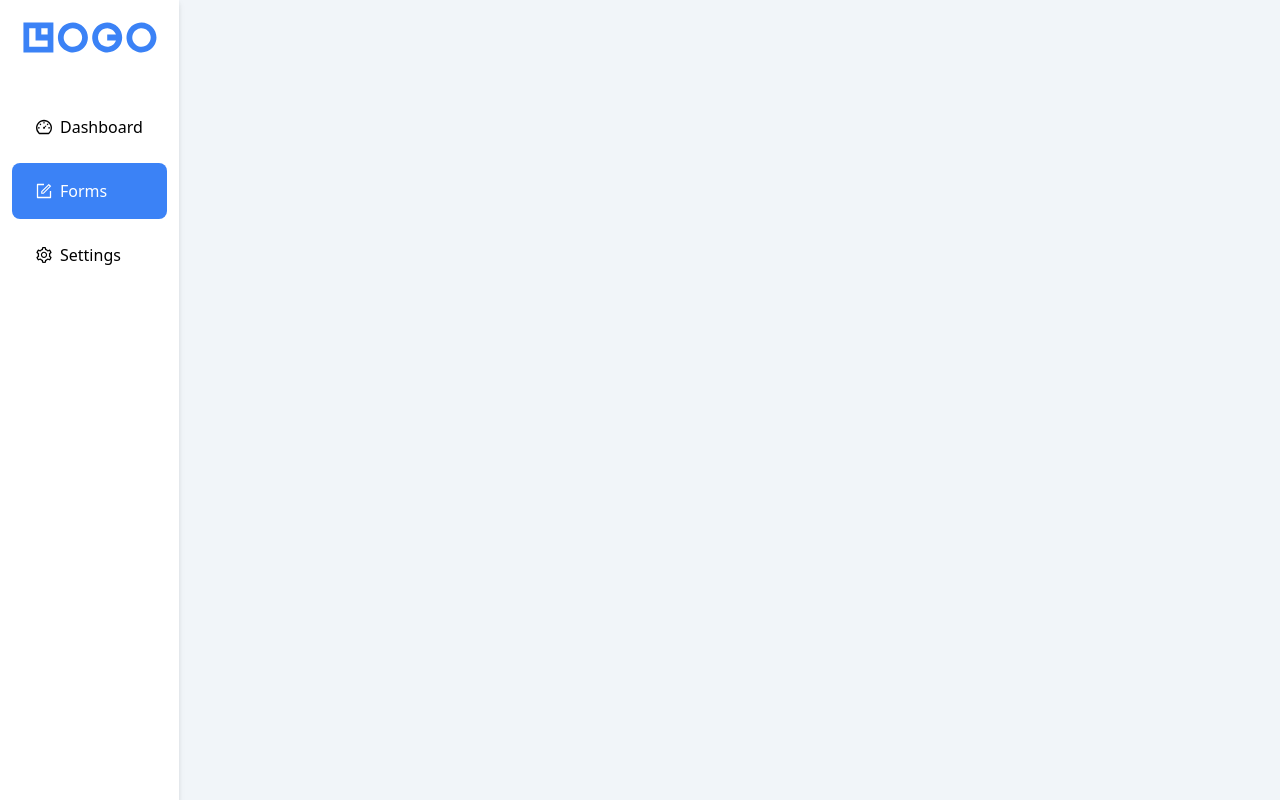
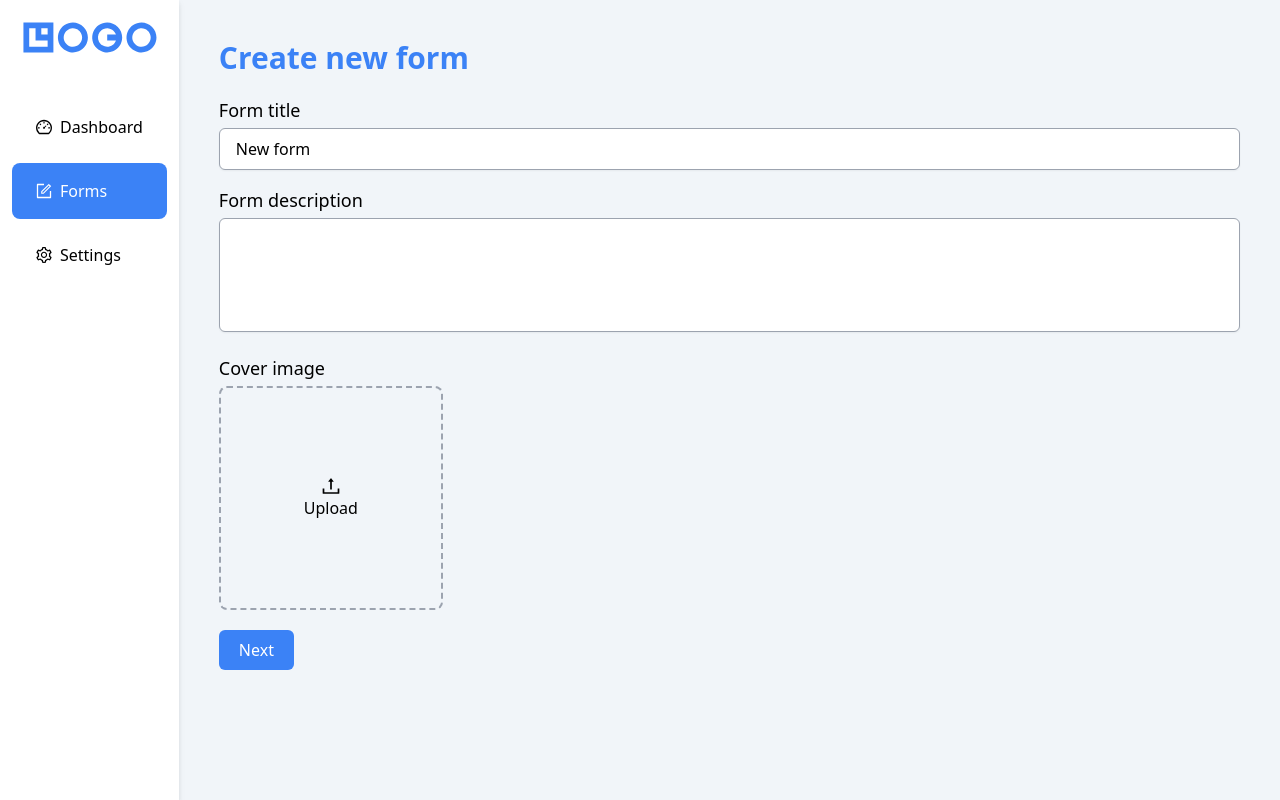
Before and after one commit to iMegz/react-form-maker, a React (Vite) app: page /forms/new in a window 1280 px wide. Shown: the top 800 px of the page. Built offline with nearby package versions, Linux system fonts and the light colour scheme.

Commit message:
Add new form page

```diff
--- a/src/App.tsx
+++ b/src/App.tsx
@@ -4,16 +4,22 @@ import Navbar from "./components/Navbar";
 import FormsPage from "./pages/FormsPage";
 import Dashboardpage from "./pages/Dashboardpage";
 import SettingsPage from "./pages/SettingsPage";
+import NewFormPage from "./pages/NewFormPage";
+import NotFound from "./pages/NotFound";
 
 function App() {
   return (
     <div className="flex bg-slate-100">
       <Navbar />
-      <main className="relative w-full p-8 m-2 h-[1000rem]">
+      <main className="relative w-full p-8 m-2">
         <Routes>
           <Route index element={<Dashboardpage />} />
-          <Route path="/forms" element={<FormsPage />} />
-          <Route path="/settings" element={<SettingsPage />} />
+          <Route path="forms">
+            <Route index element={<FormsPage />} />
+            <Route path="new" element={<NewFormPage />} />
+          </Route>
+          <Route path="settings" element={<SettingsPage />} />
+          <Route path="*" element={<NotFound />} />
         </Routes>
       </main>
     </div>
--- /dev/null
+++ b/src/components/FormError.tsx
@@ -0,0 +1,21 @@
+import { FieldErrors } from "react-hook-form";
+
+const FormError = ({ errors }: { errors: FieldErrors }) => {
+  const fields = Object.keys(errors) as (keyof typeof errors)[];
+  if (fields.length === 0) return null;
+
+  return (
+    <div
+      className="relative px-4 py-3 text-red-700 bg-red-100 border border-red-400 rounded"
+      role="alert"
+    >
+      <ul className="pl-4 list-disc">
+        {fields.map((field, i) => (
+          <li key={i}>{errors[field]?.message as string}</li>
+        ))}
+      </ul>
+    </div>
+  );
+};
+
+export default FormError;
--- a/src/index.css
+++ b/src/index.css
@@ -13,6 +13,10 @@ h1 {
 /* Buttons */
 .btn {
   @apply px-5 py-2 text-base transition-all rounded-md;
+}
+
+.btn:disabled {
+  @apply bg-gray-500 hover:bg-gray-500;
 }
 
 .btn-primary {
@@ -74,3 +78,25 @@ td {
 td:first-of-type {
   @apply w-full font-medium text-gray-900 whitespace-nowrap md:w-auto;
 }
+
+/* Inputs */
+.form-group {
+  @apply mb-4;
+}
+
+.form-group input,
+.form-group textarea {
+  @apply w-full px-4 py-2 text-base border border-gray-400 rounded-md shadow-sm outline-none;
+}
+
+label {
+  @apply inline-block mb-1 text-lg;
+}
+
+.upload-field {
+  @apply flex flex-col items-center justify-center w-56 h-56 border-2 border-gray-400 border-dashed rounded-lg cursor-pointer;
+}
+
+.image-preview {
+  @apply h-56 rounded-lg drop-shadow-lg;
+}
--- /dev/null
+++ b/src/pages/NewFormPage.tsx
@@ -0,0 +1,112 @@
+import { CloseOutlined, UploadOutlined } from "@ant-design/icons";
+import { zodResolver } from "@hookform/resolvers/zod";
+import { useForm } from "react-hook-form";
+import { newFormSchema } from "../validators/formValidators";
+import FormError from "../components/FormError";
+import { useNavigate } from "react-router-dom";
+import { useState } from "react";
+
+const NewFormPage = () => {
+  const {
+    trigger,
+    handleSubmit,
+    register,
+    formState: { errors, isSubmitting },
+  } = useForm<NewForm>({ resolver: zodResolver(newFormSchema) });
+
+  const [coverImg, setCoverImg] = useState<File | null>(null);
+
+  const navigate = useNavigate();
+
+  function onCoverImgChange({ target }: any) {
+    const file: File = target.files[0];
+    trigger("coverImg").then((validImg) => {
+      if (validImg && file) {
+        setCoverImg(file);
+      } else setCoverImg(null);
+    });
+  }
+
+  async function submit(data: NewForm) {
+    const formData = new FormData();
+    formData.append("title", data.title);
+    if (data.description) formData.append("description", data.description);
+    if (coverImg) formData.append("coverImg", coverImg);
+
+    // Send formData to server
+
+    const id = "a2d6awda5f";
+    navigate("/forms/edit/" + id);
+  }
+
+  return (
+    <div>
+      <h1>Create new form</h1>
+      {errors && <FormError errors={errors} />}
+      <form className="mt-2" onSubmit={handleSubmit(submit)}>
+        <div className="form-group">
+          <label htmlFor="title">Form title</label>
+          <input
+            type="text"
+            id="title"
+            {...register("title")}
+            defaultValue="New form"
+            onFocus={({ target }) =>
+              target.value === "New form" && (target.value = "")
+            }
+          />
+        </div>
+
+        <div className="form-group">
+          <label htmlFor="description">Form description</label>
+          <textarea
+            id="description"
+            className="resize-none"
+            rows={4}
+            {...register("description")}
+          />
+        </div>
+
+        <div className="flex flex-wrap gap-3">
+          <div className="form-group">
+            <label htmlFor="coverImg">Cover image</label>
+            <label className="upload-field">
+              <input
+                id="coverImg"
+                className="hidden"
+                type="file"
+                accept=".png,.jpg,.jpeg,.svg"
+                {...register("coverImg", {
+                  onChange: onCoverImgChange,
+                })}
+              />
+              <UploadOutlined className="text-xl" />
+              <span className="text-base">Upload</span>
+            </label>
+          </div>
+          {coverImg && (
+            <div className="relative self-end mb-5">
+              <img
+                className="image-preview"
+                src={URL.createObjectURL(coverImg)}
+                alt={coverImg.name}
+              />
+              <button
+                onClick={() => setCoverImg(null)}
+                className="absolute btn top-0.5 right-0.5 text-danger"
+              >
+                <CloseOutlined />
+              </button>
+            </div>
+          )}
+        </div>
+
+        <button type="submit" disabled={isSubmitting} className="btn-primary">
+          Next
+        </button>
+      </form>
+    </div>
+  );
+};
+
+export default NewFormPage;
--- /dev/null
+++ b/src/pages/NotFound.tsx
@@ -0,0 +1,5 @@
+const NotFound = () => {
+  return <div>NotFound</div>;
+};
+
+export default NotFound;
--- /dev/null
+++ b/src/validators/formValidators.ts
@@ -0,0 +1,31 @@
+import { z, ZodType } from "zod";
+
+export const newFormSchema: ZodType<NewForm> = z.object({
+  title: z.string().min(3, "Form title must be at least 3 characters"),
+  description: z.string().optional(),
+  coverImg: z.instanceof(FileList).superRefine((files, ctx) => {
+    if (files.length === 1) {
+      const file = files[0];
+
+      //File larger than 250KB
+      if (file.size > 250 * 1024) {
+        ctx.addIssue({
+          code: z.ZodIssueCode.custom,
+          message: "Image size should be less than 250KB",
+        });
+      } else if (!/^image\/(jpg|png|jpeg|svg)$/.test(file.type)) {
+        ctx.addIssue({
+          code: z.ZodIssueCode.custom,
+          message: "Image type must be jpeg, jpg, png, or svg",
+        });
+      }
+    } else if (files.length > 1) {
+      ctx.addIssue({
+        code: z.ZodIssueCode.custom,
+        message: "Select only one image",
+      });
+    }
+  }),
+});
+
+export type NewFormSchema = z.infer<typeof newFormSchema>;
```
Also changed, not shown: types.d.ts (+8 -1 lines).
